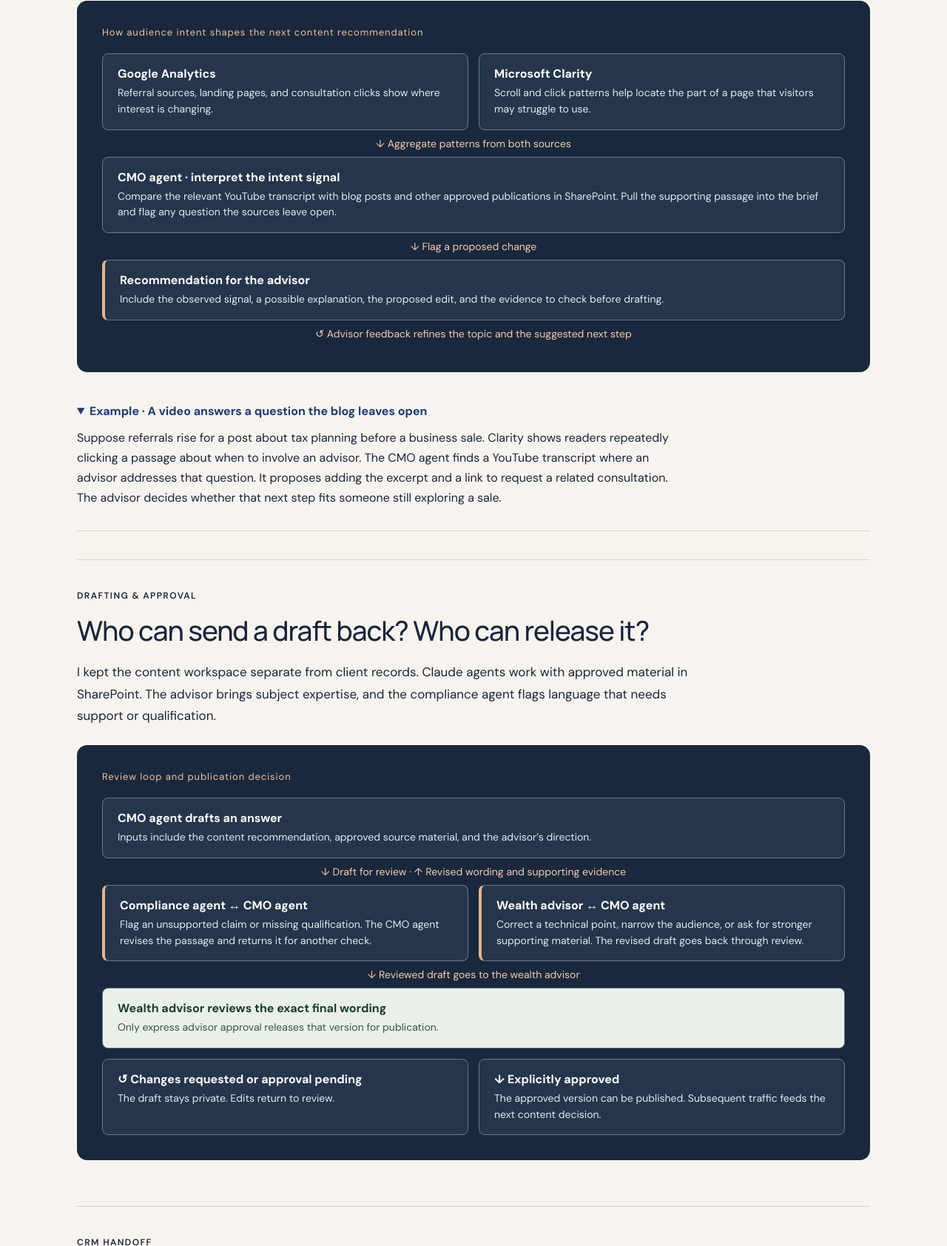
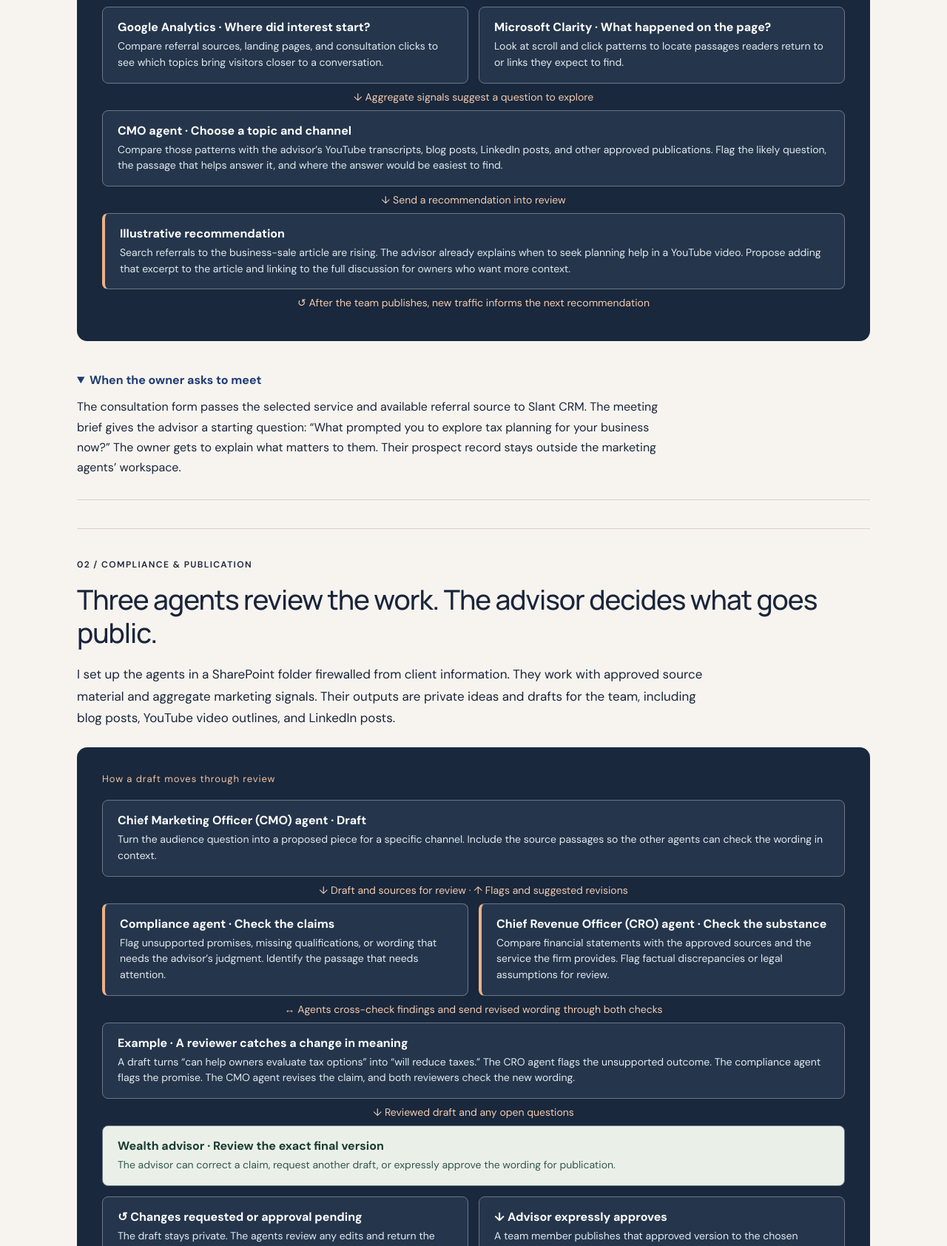
Before and after one commit to joannedonohue/joannedonohue.github.io, a plain HTML site: page src-financial-services.html in a window 1280 px wide. Shown: the part 1116-2800 px from the top of the page at 74% size. Drawn offline with Linux system fonts and the light colour scheme.

Commit message:
Show audience intent and three-agent content review as two distinct product decisions

```diff
--- a/src-financial-services.html
+++ b/src-financial-services.html
@@ -17,29 +17,28 @@
 <main id="main">
 <section class="src-hero"><div><a class="back" href="product.html">← Product experience</a><p class="eyebrow">SONORAN RIDGE CAPITAL / FINANCIAL SERVICES</p>
 <h1>From a tax question<br><em>to an advisor conversation.</em></h1>
-<p class="lead">I built an intent-based marketing tool for a financial services firm in our portfolio at Sonoran Ridge Capital. The firm serves high-net-worth business owners with specialized tax-planning needs. The tool helps us understand which questions bring owners to our content, point them toward relevant advisory services, and give the wealth advisor context when an owner asks to meet.</p>
+<p class="lead">I built an intent-based marketing tool for a boutique financial services firm in our portfolio at Sonoran Ridge Capital. We serve high-net-worth business owners with specialized tax-planning needs. I designed the tool around two decisions. The owner decides whether our expertise fits their situation. The wealth advisor decides which content the team can publish.</p>
 <div class="src-links"><a class="src-button" href="#research">Follow the intent signals ↓</a><a href="#approval">See the approval process</a></div></div>
-<aside><img src="assets/case-studies/src-logo.jpg" alt="Sonoran Ridge Capital"><p>Intent-based marketing · Answer engine optimization · Advisor matching</p></aside></section>
-<section class="src-section" id="research"><p class="eyebrow">AUDIENCE INTENT &amp; CONTENT STRATEGY</p><h2>What brings a business owner to an advisor?</h2>
-<p>Answer engine optimization (AEO) starts with a question a prospective client might ask. I designed the CMO agent to trace that question through the firm’s YouTube videos, blog posts, and other publications. It reads the video transcripts to find the advisor’s original wording, then compares it with the written coverage. When traffic points to growing interest in a topic, the agent flags a specific edit for the advisor to review.</p>
-<figure class="workflow-map"><figcaption>How audience intent shapes the next content recommendation</figcaption>
-<div class="sources"><div class="node"><strong>Google Analytics</strong><span>Referral sources, landing pages, and consultation clicks show where interest is changing.</span></div><div class="node"><strong>Microsoft Clarity</strong><span>Scroll and click patterns help locate the part of a page that visitors may struggle to use.</span></div></div>
-<div class="wire">↓ Aggregate patterns from both sources</div>
-<div class="node"><strong>CMO agent · interpret the intent signal</strong><span>Compare the relevant YouTube transcript with blog posts and other approved publications in SharePoint. Pull the supporting passage into the brief and flag any question the sources leave open.</span></div>
-<div class="wire">↓ Flag a proposed change</div>
-<div class="node review-node"><strong>Recommendation for the advisor</strong><span>Include the observed signal, a possible explanation, the proposed edit, and the evidence to check before drafting.</span></div>
-<div class="wire">↺ Advisor feedback refines the topic and the suggested next step</div></figure>
-<details class="case-detail" open><summary>Example · A video answers a question the blog leaves open</summary><p>Suppose referrals rise for a post about tax planning before a business sale. Clarity shows readers repeatedly clicking a passage about when to involve an advisor. The CMO agent finds a YouTube transcript where an advisor addresses that question. It proposes adding the excerpt and a link to request a related consultation. The advisor decides whether that next step fits someone still exploring a sale.</p></details></section>
-<section class="src-section" id="approval"><p class="eyebrow">DRAFTING &amp; APPROVAL</p><h2>Who can send a draft back? Who can release it?</h2>
-<p>I kept the content workspace separate from client records. Claude agents work with approved material in SharePoint. The advisor brings subject expertise, and the compliance agent flags language that needs support or qualification.</p>
-<figure class="workflow-map"><figcaption>Review loop and publication decision</figcaption>
-<div class="node"><strong>CMO agent drafts an answer</strong><span>Inputs include the content recommendation, approved source material, and the advisor’s direction.</span></div>
-<div class="wire">↓ Draft for review · ↑ Revised wording and supporting evidence</div>
-<div class="sources"><div class="node review-node"><strong>Compliance agent ↔ CMO agent</strong><span>Flag an unsupported claim or missing qualification. The CMO agent revises the passage and returns it for another check.</span></div><div class="node review-node"><strong>Wealth advisor ↔ CMO agent</strong><span>Correct a technical point, narrow the audience, or ask for stronger supporting material. The revised draft goes back through review.</span></div></div>
-<div class="wire">↓ Reviewed draft goes to the wealth advisor</div>
-<div class="node human"><strong>Wealth advisor reviews the exact final wording</strong><span>Only express advisor approval releases that version for publication.</span></div>
-<div class="decision" style="margin-top:14px"><div class="node"><strong>↺ Changes requested or approval pending</strong><span>The draft stays private. Edits return to review.</span></div><div class="node"><strong>↓ Explicitly approved</strong><span>The approved version can be published. Subsequent traffic feeds the next content decision.</span></div></div></figure></section>
-<section class="src-section"><p class="eyebrow">CRM HANDOFF</p><h2>Connect the owner’s interest with an advisor.</h2>
-<p>A consultation request follows a separate path. The form passes the referral source, when available, and the service option the visitor clicked into Slant CRM. The meeting brief uses those structured fields to give the advisor a starting question.</p>
-<details class="case-detail" open><summary>Example · From service click to meeting brief</summary><p>An owner clicks a tax-planning service and requests a meeting. Slant records the selected option with the request. The advisor’s brief suggests opening with, “What prompted you to look into tax planning for your business now?” The advisor can then learn what the person actually needs. The marketing agent works from aggregate web signals and has no need for that prospect record.</p></details></section>
+<aside><img src="assets/case-studies/src-logo.jpg" alt="Sonoran Ridge Capital"><p>Audience intent · Content strategy · Advisor approval</p></aside></section>
+<section class="src-section" id="research"><p class="eyebrow">01 / INTENT-BASED MARKETING</p><h2>Help the right business owners find us on their own.</h2>
+<p>An owner considering a business sale might start with “When should I bring a wealth advisor into the conversation?” That question guides both the topic we cover and where we show up. An owner can find a useful answer in search, watch an advisor explain it on YouTube, and decide whether to reach out.</p>
+<figure class="workflow-map"><figcaption>From audience signals to a content decision</figcaption>
+<div class="sources"><div class="node"><strong>Google Analytics · Where did interest start?</strong><span>Compare referral sources, landing pages, and consultation clicks to see which topics bring visitors closer to a conversation.</span></div><div class="node"><strong>Microsoft Clarity · What happened on the page?</strong><span>Look at scroll and click patterns to locate passages readers return to or links they expect to find.</span></div></div>
+<div class="wire">↓ Aggregate signals suggest a question to explore</div>
+<div class="node"><strong>CMO agent · Choose a topic and channel</strong><span>Compare those patterns with the advisor’s YouTube transcripts, blog posts, LinkedIn posts, and other approved publications. Flag the likely question, the passage that helps answer it, and where the answer would be easiest to find.</span></div>
+<div class="wire">↓ Send a recommendation into review</div>
+<div class="node review-node"><strong>Illustrative recommendation</strong><span>Search referrals to the business-sale article are rising. The advisor already explains when to seek planning help in a YouTube video. Propose adding that excerpt to the article and linking to the full discussion for owners who want more context.</span></div>
+<div class="wire">↺ After the team publishes, new traffic informs the next recommendation</div></figure>
+<details class="case-detail" open><summary>When the owner asks to meet</summary><p>The consultation form passes the selected service and available referral source to Slant CRM. The meeting brief gives the advisor a starting question: “What prompted you to explore tax planning for your business now?” The owner gets to explain what matters to them. Their prospect record stays outside the marketing agents’ workspace.</p></details></section>
+<section class="src-section" id="approval"><p class="eyebrow">02 / COMPLIANCE &amp; PUBLICATION</p><h2>Three agents review the work. The advisor decides what goes public.</h2>
+<p>I set up the agents in a SharePoint folder firewalled from client information. They work with approved source material and aggregate marketing signals. Their outputs are private ideas and drafts for the team, including blog posts, YouTube video outlines, and LinkedIn posts.</p>
+<figure class="workflow-map"><figcaption>How a draft moves through review</figcaption>
+<div class="node"><strong>Chief Marketing Officer (CMO) agent · Draft</strong><span>Turn the audience question into a proposed piece for a specific channel. Include the source passages so the other agents can check the wording in context.</span></div>
+<div class="wire">↓ Draft and sources for review · ↑ Flags and suggested revisions</div>
+<div class="sources"><div class="node review-node"><strong>Compliance agent · Check the claims</strong><span>Flag unsupported promises, missing qualifications, or wording that needs the advisor’s judgment. Identify the passage that needs attention.</span></div><div class="node review-node"><strong>Chief Revenue Officer (CRO) agent · Check the substance</strong><span>Compare financial statements with the approved sources and the service the firm provides. Flag factual discrepancies or legal assumptions for review.</span></div></div>
+<div class="wire">↔ Agents cross-check findings and send revised wording through both checks</div>
+<div class="node"><strong>Example · A reviewer catches a change in meaning</strong><span>A draft turns “can help owners evaluate tax options” into “will reduce taxes.” The CRO agent flags the unsupported outcome. The compliance agent flags the promise. The CMO agent revises the claim, and both reviewers check the new wording.</span></div>
+<div class="wire">↓ Reviewed draft and any open questions</div>
+<div class="node human"><strong>Wealth advisor · Review the exact final version</strong><span>The advisor can correct a claim, request another draft, or expressly approve the wording for publication.</span></div>
+<div class="decision" style="margin-top:14px"><div class="node"><strong>↺ Changes requested or approval pending</strong><span>The draft stays private. The agents review any edits and return the revised version to the advisor.</span></div><div class="node"><strong>↓ Advisor expressly approves</strong><span>A team member publishes that approved version to the chosen channel. The agents have no publishing role.</span></div></div></figure></section>
 </main><footer class="inner-footer"><a href="product.html">← Product experience</a><a href="src-deal-screener.html">SRC Deal Screener ↗</a></footer></body></html>
```
